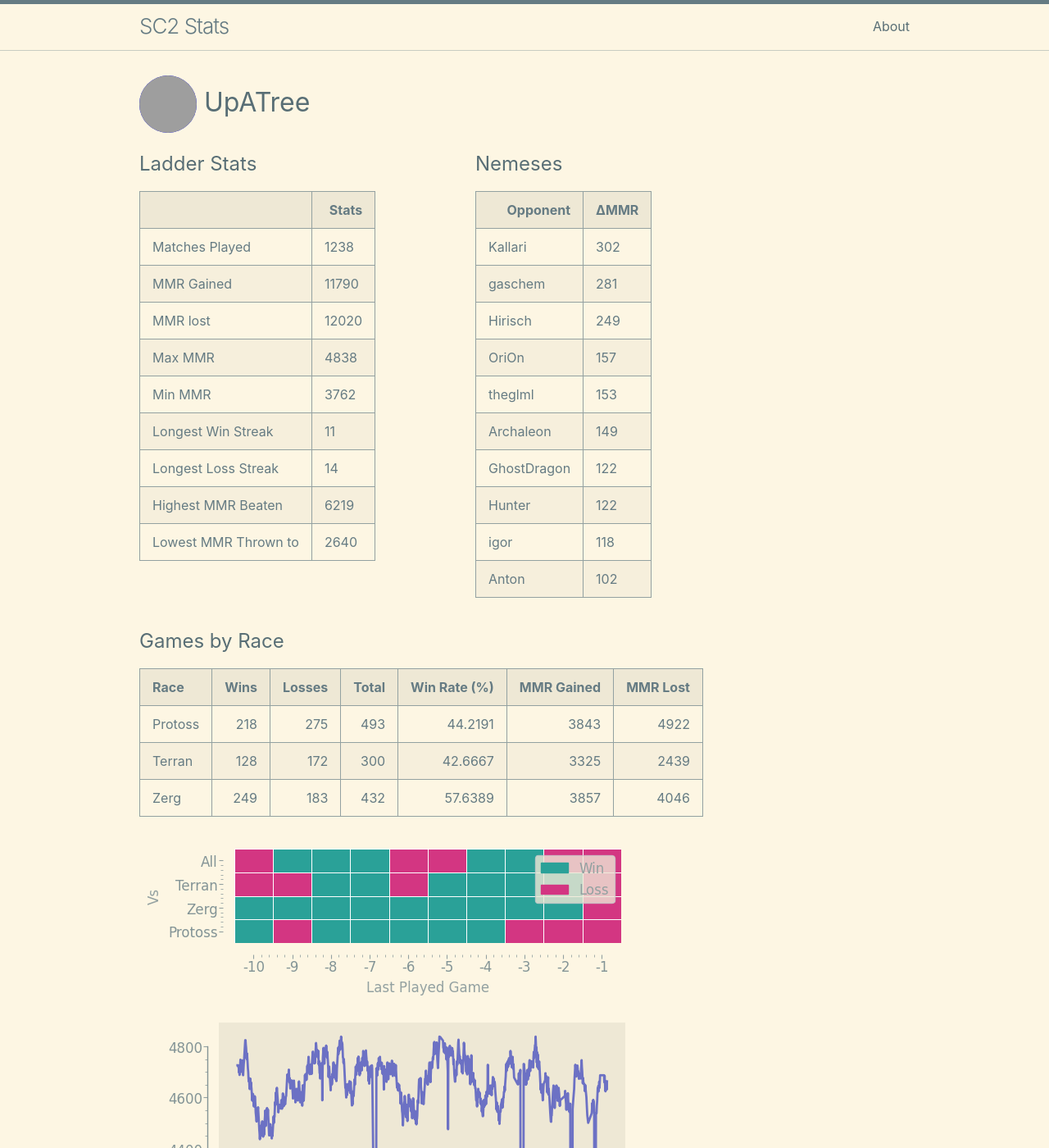
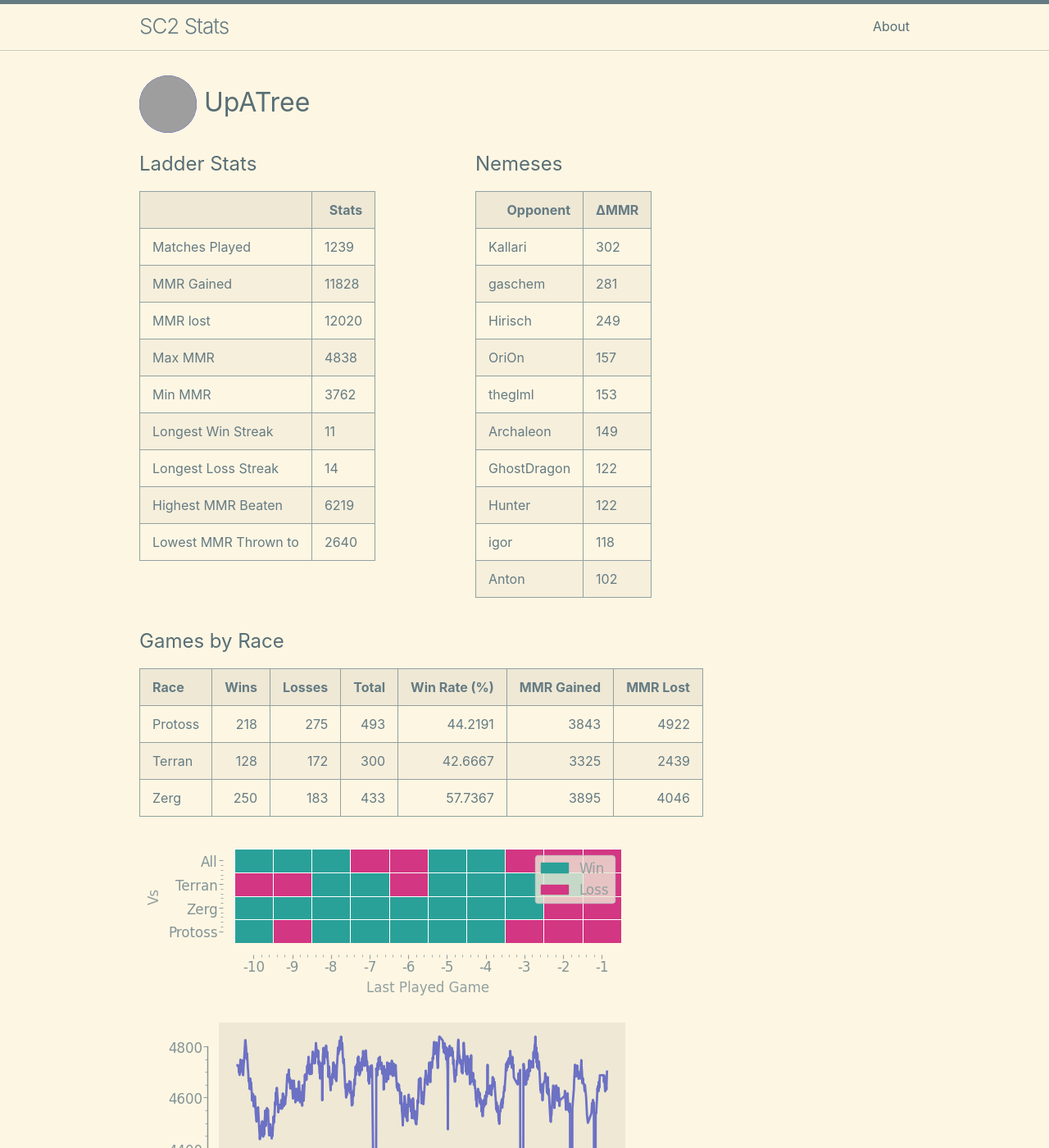
Before and after one commit to kylermurphy/UpATree, a Jekyll site: the page built from docs/index.md, in a window 1280 px wide and 1400 px high. Shown: the whole window at 82% size. Built offline with Jekyll 4.4.1, drawn with Linux system fonts in a browser that asks for light colours; grey boxes are pictures that could not be loaded.

Commit message:
running on push

```diff
--- a/docs/index.md
+++ b/docs/index.md
@@ -18,11 +18,11 @@ layout: home
   <tbody>
     <tr>
       <td>Matches Played</td>
-      <td>1238</td>
+      <td>1239</td>
     </tr>
     <tr>
       <td>MMR Gained</td>
-      <td>11790</td>
+      <td>11828</td>
     </tr>
     <tr>
       <td>MMR lost</td>
@@ -116,7 +116,7 @@ layout: home
 |:--------|-------:|---------:|--------:|---------------:|-------------:|-----------:|
 | Protoss |    218 |      275 |     493 |        44.2191 |         3843 |       4922 |
 | Terran  |    128 |      172 |     300 |        42.6667 |         3325 |       2439 |
-| Zerg    |    249 |      183 |     432 |        57.6389 |         3857 |       4046 |
+| Zerg    |    250 |      183 |     433 |        57.7367 |         3895 |       4046 |
 
 ![Games by Race](./assets/gm_hist.png)
 
--- a/log.txt
+++ b/log.txt
@@ -466,3 +466,4 @@ Writing a log file 2025-03-14 19:31:06.
 Writing a log file 2025-03-14 19:48:11.
 Writing a log file 2025-03-14 20:23:53.
 Writing a log file 2025-03-14 20:48:02.
+Writing a log file 2025-03-14 21:21:26.
```
Also changed, not shown: docs/assets/MMR.png, docs/assets/daily.png, docs/assets/gm_hist.png, docs/assets/r_wrt.png, 1 other file.
